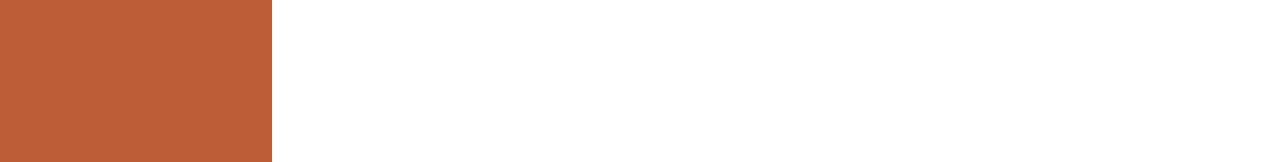
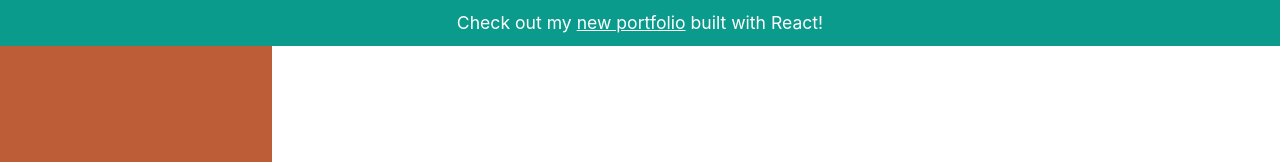
Before and after one commit to missatrox44/portfolio, a plain HTML site: page index.html in a window 1280 px wide. Shown: the top 162 px of the page. Drawn offline with nearby package versions, Linux system fonts and the light colour scheme; a web font is replaced by a local one.

Commit message:
added new portfolio banner

```diff
--- a/css/customstyle.css
+++ b/css/customstyle.css
@@ -14,3 +14,30 @@
 .certificate{
     border: solid #bd5d38 2px;
 }
+
+
+.new-site-banner {
+    position: fixed;
+    top: 0;
+    left: 0;
+    right: 0;
+    z-index: 9999; /* Keep it on top */
+    background-color: #0a9b8c;
+    color: white;
+    text-align: center;
+    padding: 10px 0;
+    font-size: 1.1em;
+}
+
+.new-site-banner a {
+    color: #ffffff;
+    text-decoration: underline;
+}
+
+.new-site-banner {
+    transition: all 0.3s ease-in-out;
+}
+
+.navbar {
+    top: 40px;
+}
--- a/index.html
+++ b/index.html
@@ -20,6 +20,10 @@
 </head>
 
 <body id="page-top">
+    <div class="new-site-banner">
+        Check out my <a href="https://www.sarabaqla.dev/" target="_blank">new portfolio</a> built with React!
+    </div>
+
     <!-- Navigation-->
     <nav class="navbar navbar-expand-lg navbar-dark bg-primary fixed-top" id="sideNav">
         <a class="navbar-brand js-scroll-trigger" href="#page-top">
```
